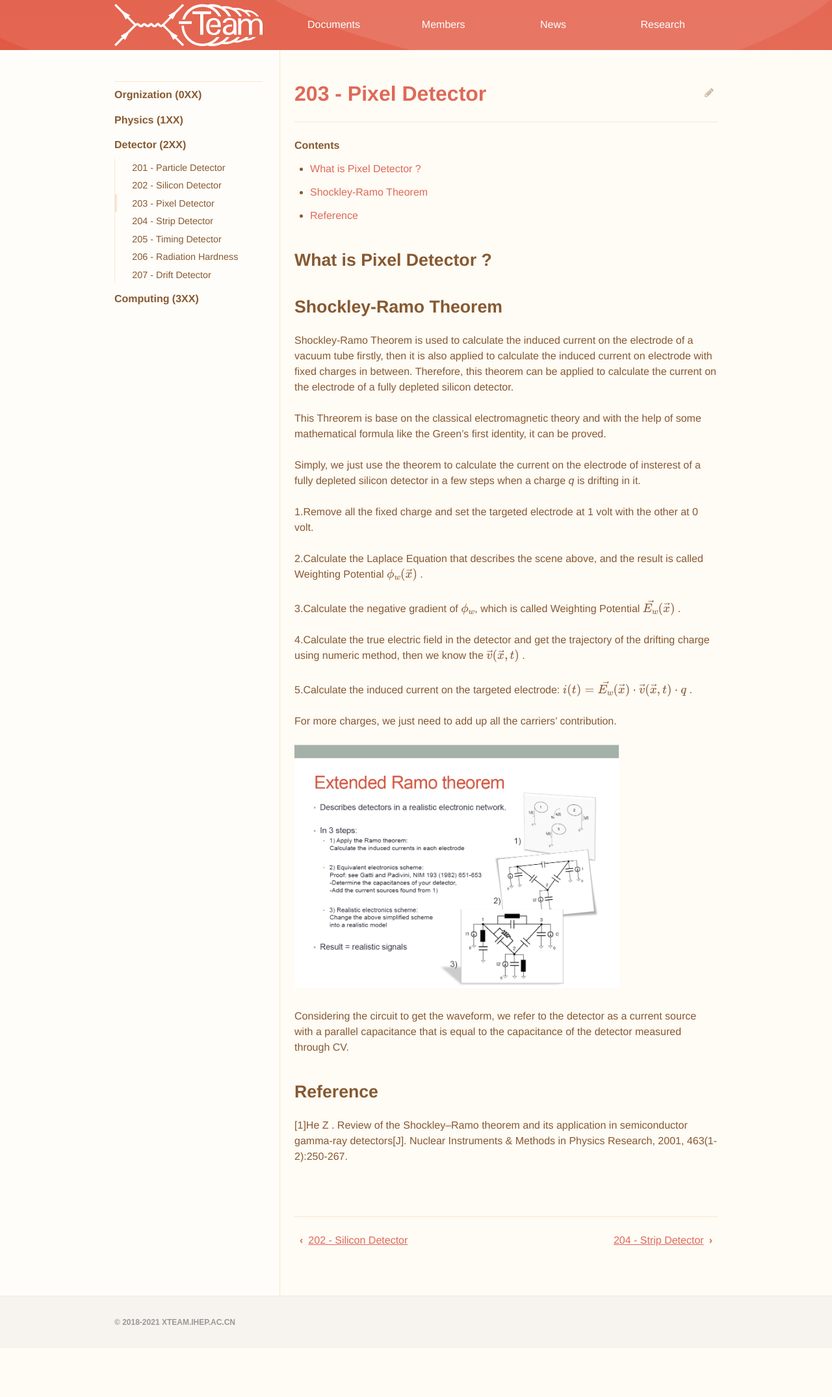
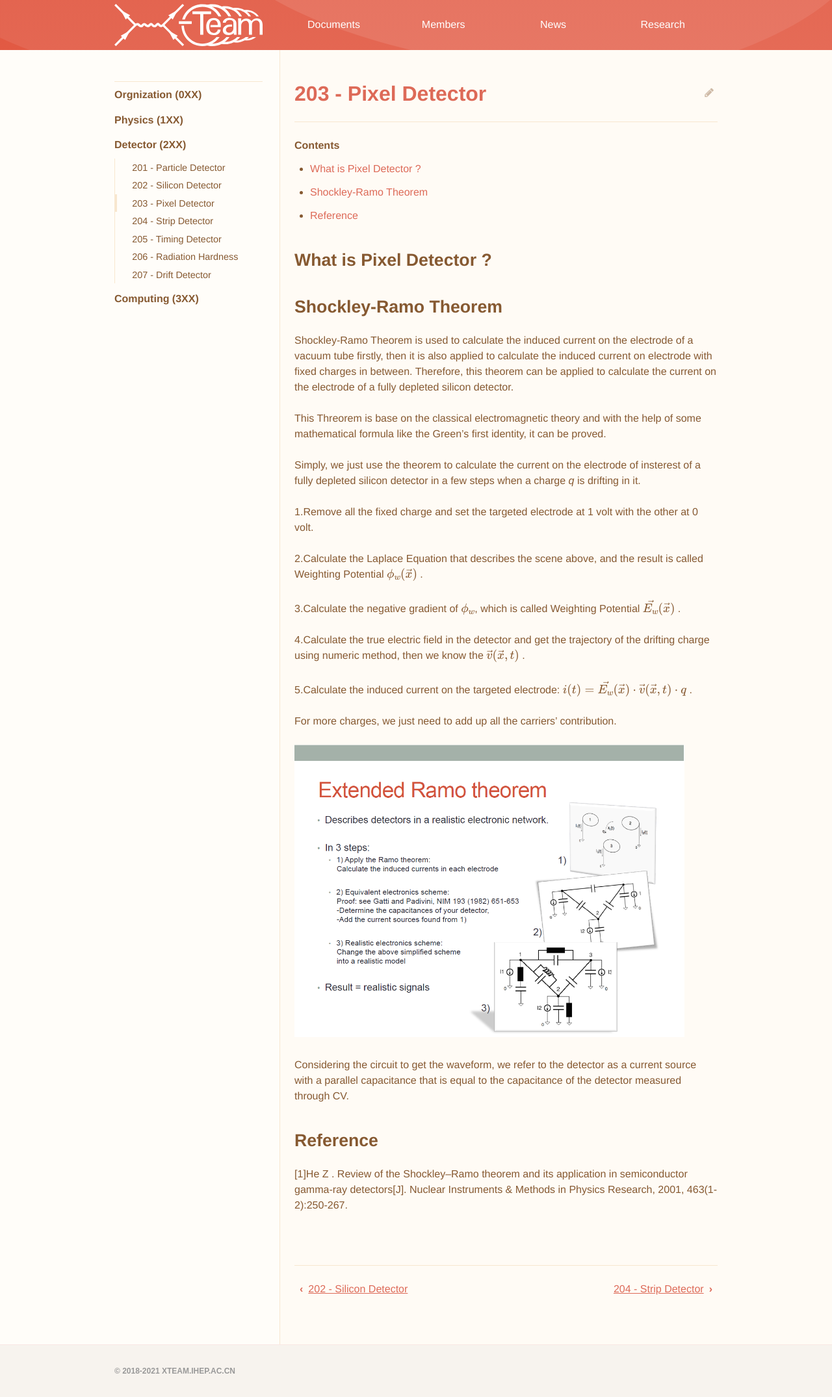
Before and after one commit to dt-np/xteam, a Jekyll site: the page built from _docs/203_pixel.md, in a window 1280 px wide. Shown: the whole page at 65% size. Built offline with Jekyll 4.4.1, drawn with Linux system fonts in a browser that asks for light colours; formulas are drawn with MathJax 3; before the commit the page ends 2075 px from its top, so only the background shows below that.

Commit message:
Update 203_pixel.md

```diff
--- a/_docs/203_pixel.md
+++ b/_docs/203_pixel.md
@@ -31,7 +31,7 @@ use_math: true
 
   For more charges, we just need to add up all the carriers' contribution.
 
-<img src="/images/circuit_with.png" width="500"/>
+<img src="/images/circuit_with.png" width="600"/>
 
   Considering the circuit to get the waveform, we refer to the detector as a current source with a parallel capacitance that is equal to the capacitance of the detector measured through CV.
 
```
